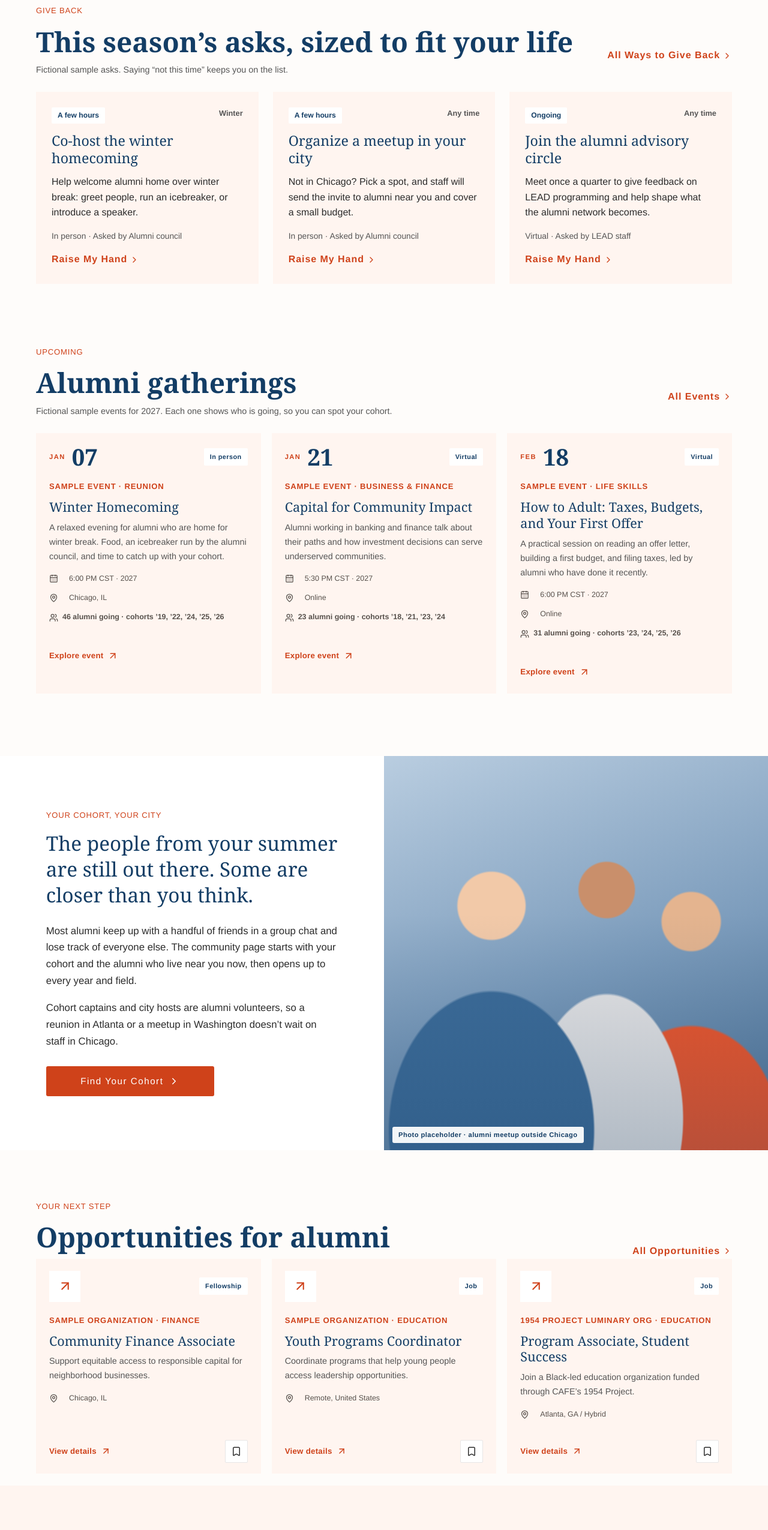
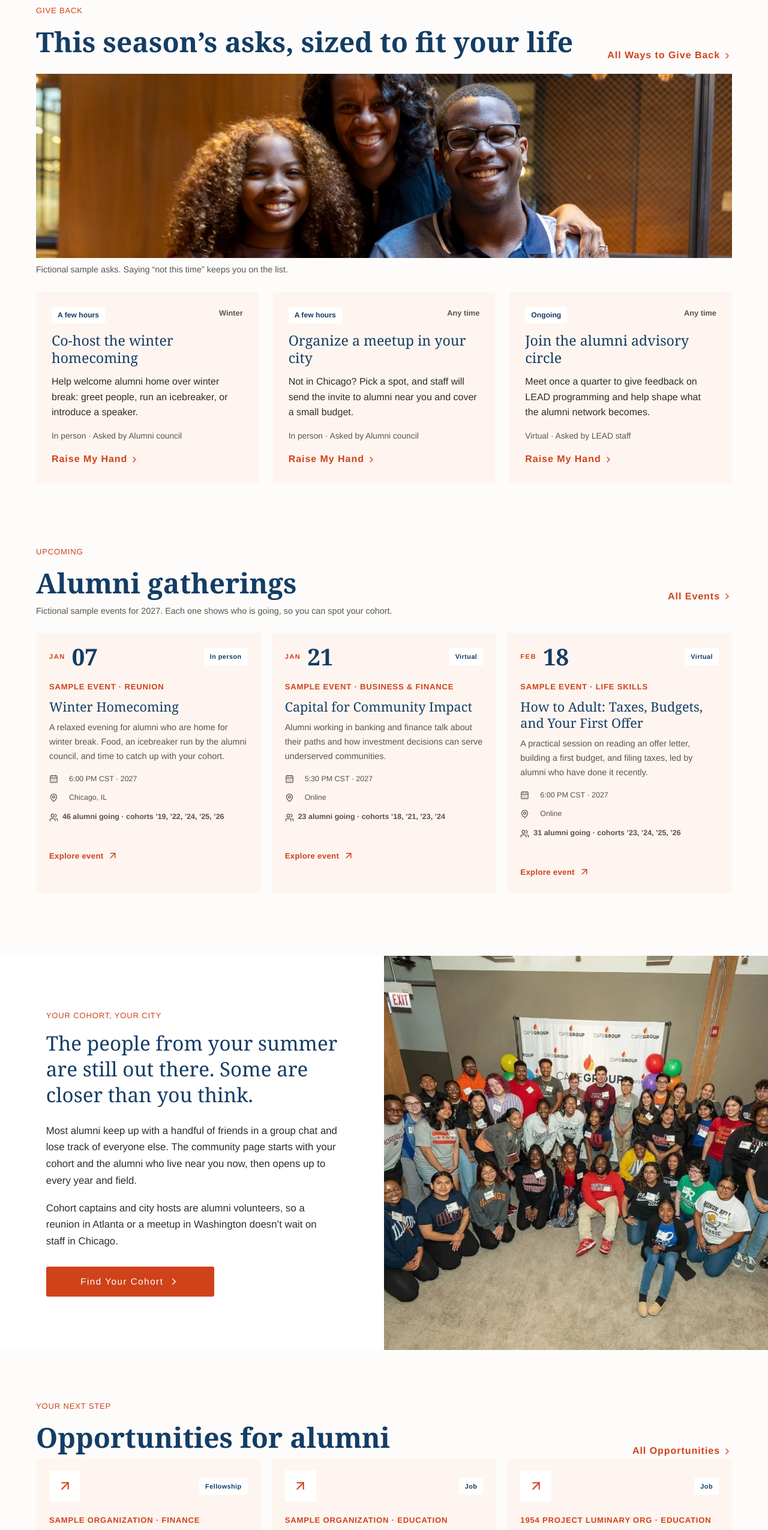
Before and after one commit to kyle2363/lead-alumni-hub, a React (Vite) app: page / in a window 1280 px wide. Shown: the part 2640-5190 px from the top of the page at 60% size. Built offline with nearby package versions, Linux system fonts and the light colour scheme.

Commit message:
more images and tweaking sizing

```diff
--- a/src/components.tsx
+++ b/src/components.tsx
@@ -12,6 +12,11 @@ export function PageIntro({ eyebrow, title, children }: { eyebrow: string; title
 // A photo from public/images, with alt text. Slots without a photo yet stay labeled placeholders.
 export function Photo({ src, alt, className = '', position }: { src: string; alt: string; className?: string; position?: string }) {
   return <div className={`photo-slot has-photo ${className}`}><img src={`${import.meta.env.BASE_URL}images/${src}`} alt={alt} loading="lazy" style={position ? { objectPosition: position } : undefined}/></div>;
+}
+// A wide photo band under a page intro. Design B only: A mirrors thecafe.org and C has its own look.
+export function PageBand({ src, alt, position }: { src: string; alt: string; position?: string }) {
+  if (useDesign() !== 'classic') return null;
+  return <div className="container page-band"><Photo src={src} alt={alt} position={position}/></div>;
 }
 export function PhotoSlot({ label, className = '' }: { label: string; className?: string }) {
   return <div className={`photo-slot ${className}`} role="img" aria-label={`Photo placeholder: ${label}`}><span className="photo-slot-label">Photo placeholder · {label}</span></div>;
--- a/src/pages/HomePage.tsx
+++ b/src/pages/HomePage.tsx
@@ -2,7 +2,7 @@ import { useState } from 'react';
 import { Link } from 'react-router-dom';
 import { ChevronRight, Clock, Moon, Sun, Leaf, Snowflake, Sprout } from 'lucide-react';
 import { events, givingAsks, opportunities, seasons, timeOptions, SUMMER_NOTE, type AlumniEvent, type Opportunity, type SeasonKey, type TimeKey } from '../data';
-import { Photo, Dialog, EventCard, EventDetails, OpportunityCard, PhotoSlot } from '../components';
+import { Photo, Dialog, EventCard, EventDetails, OpportunityCard } from '../components';
 import { DEMO_SEASON, eventDate, eventSeason, shortTitle } from '../utils';
 
 // Design B — the CAFE look from design A (same hero, type, peach panels, navy band)
@@ -97,6 +97,7 @@ export function HomePage({ saved, toggleSave }: { saved: Set<string>; toggleSave
 
     <section className="container cafe-section">
       <div className="cafe-heading-row"><div><p className="cafe-kicker">GIVE BACK</p><h2 className="cafe-h2">This season’s asks, sized to fit your life</h2></div><Link className="cafe-text-link" to="/give-back">All Ways to Give Back<ChevronRight size={16}/></Link></div>
+      <Photo className="bf-asks-photo" src="mentor-students.avif" alt="A mentor with two students at a LEAD gathering" position="center 35%"/>
       <p className="cafe-small">Fictional sample asks. Saying “not this time” keeps you on the list.</p>
       <div className="bf-ask-grid">
         {asks.map(a => <article className="bf-ask" key={a.id}>
@@ -123,7 +124,7 @@ export function HomePage({ saved, toggleSave }: { saved: Set<string>; toggleSave
         <p>Cohort captains and city hosts are alumni volunteers, so a reunion in Atlanta or a meetup in Washington doesn’t wait on staff in Chicago.</p>
         <div className="cafe-actions"><Link className="button primary" to="/community">Find Your Cohort<ChevronRight size={18}/></Link></div>
       </div>
-      <PhotoSlot className="cafe-split-photo" label="alumni meetup outside Chicago"/>
+      <Photo className="cafe-split-photo" src="intern-cohort.webp" alt="A LEAD intern cohort gathered together in front of a CAFE Group backdrop" position="center 40%"/>
     </section>
 
     <section className="container cafe-section">
--- a/src/shared.css
+++ b/src/shared.css
@@ -98,5 +98,10 @@
 .photo-slot.has-photo:not(.cafe-hero-photo)::after { display: none; }
 .cafe-hero-photo.has-photo::after { z-index: 1; }
 .path-figure { margin: 24px 0 0; }
-.path-figure img { display: block; width: 100%; max-width: 1056px; height: auto; border-radius: 4px; }
+.path-figure img { display: block; width: 100%; max-width: 440px; height: auto; border-radius: 4px; }
 .path-figure figcaption { margin-top: 8px; color: var(--muted); font-size: .82rem; }
+
+/* Design B photo bands under page intros and above the give-back asks */
+.page-band { margin-top: 0; }
+.page-band .photo-slot, .bf-asks-photo { min-height: 0; height: clamp(180px, 24vw, 320px); }
+.bf-asks-photo { margin: 18px 0 8px; }
```
Also changed, not shown: src/pages/EventsPage.tsx (+2 -2 lines), src/pages/OpportunitiesPage.tsx (+2 -2 lines), public/images/intern-cohort.webp (added), public/images/working-session.webp (added).
